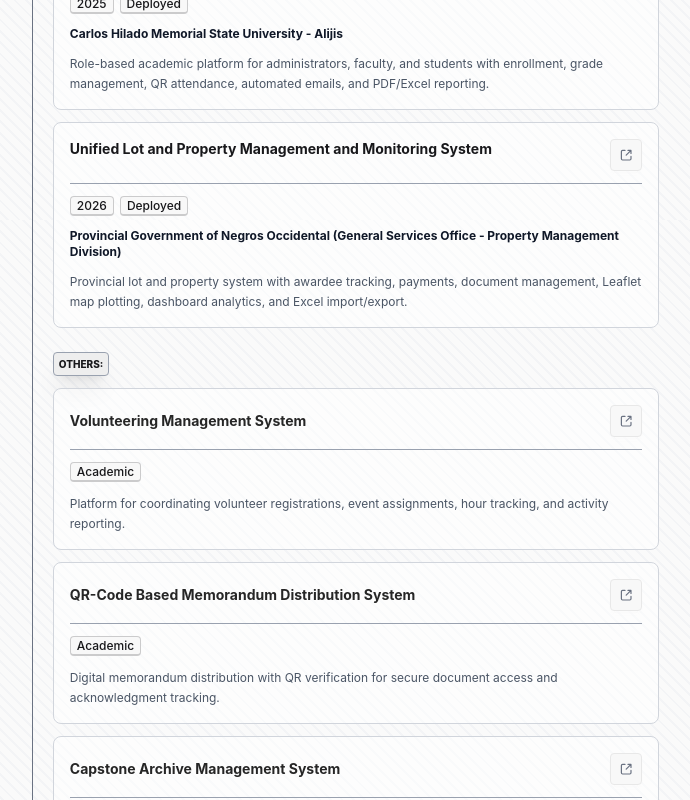
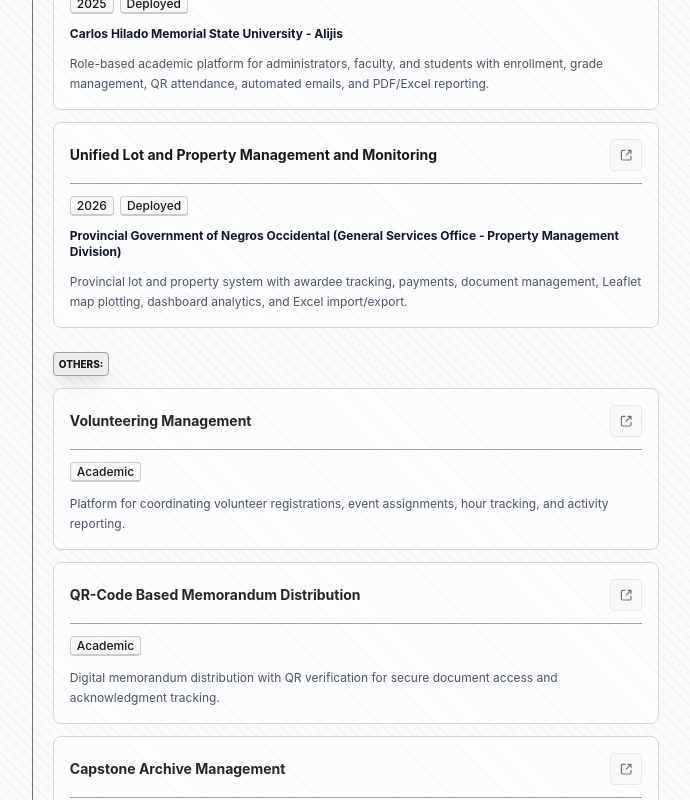
Before and after one commit to Jingjing-20/portfolio, a React (Vite) app: page / in a window 1280 px wide. Shown: the part 2180-2980 px from the top of the page, without its empty margins (525-1215 px from the left). Built offline with nearby package versions, Linux system fonts and the light colour scheme.

Commit message:
detailing v8

```diff
--- a/src/components/Projects.jsx
+++ b/src/components/Projects.jsx
@@ -161,7 +161,7 @@ export default function Projects() {
       beneficiary:
         'Provincial Government of Negros Occidental (General Services Office - Property Management Division)',
       title:
-        'Unified Lot and Property Management and Monitoring System',
+        'Unified Lot and Property Management and Monitoring ',
       summary:
         'Provincial lot and property system with awardee tracking, payments, document management, Leaflet map plotting, dashboard analytics, and Excel import/export.',
       description:
@@ -177,7 +177,7 @@ export default function Projects() {
         'Generated print-ready reports for official records.',
       ],
       images: [
-        { src: homePageImg, alt: 'Home Page', description: 'Main landing page displaying both Lot and Property Management System overview' },
+        { src: homePageImg, alt: 'Home Page', description: 'Main landing page displaying both Lot and Property Management overview' },
         { src: lotSigninImg, alt: 'Lot Signin Page', description: 'Page used to access lot management system' },
         { src: propertySigninImg, alt: 'Property Signin Page', description: 'Page used to access property management system' },
         { src: interactiveMappingImg, alt: 'Interactive Mapping', description: 'View all provincial lots on an interactive map. Track boundaries and check real-time status easily.' },
@@ -197,7 +197,7 @@ export default function Projects() {
   const otherProjects = [
     {
       id: 'project-volunteering',
-      title: 'Volunteering Management System',
+      title: 'Volunteering Management ',
       summary:
         'Platform for coordinating volunteer registrations, event assignments, hour tracking, and activity reporting.',
       description:
@@ -205,7 +205,7 @@ export default function Projects() {
     },
     {
       id: 'project-qr-memorandum',
-      title: 'QR-Code Based Memorandum Distribution System',
+      title: 'QR-Code Based Memorandum Distribution ',
       summary:
         'Digital memorandum distribution with QR verification for secure document access and acknowledgment tracking.',
       description:
@@ -213,7 +213,7 @@ export default function Projects() {
     },
     {
       id: 'project-capstone-archive',
-      title: 'Capstone Archive Management System',
+      title: 'Capstone Archive Management ',
       summary:
         'Archive and retrieval system for capstone projects with metadata search, file uploads, and role-based access.',
       description:
@@ -221,7 +221,7 @@ export default function Projects() {
     },
     {
       id: 'project-patient-appointment',
-      title: 'Patient Appointment System',
+      title: 'Patient Appointment ',
       summary:
         'Clinic scheduling system with patient registration, doctor availability, appointment booking, and status tracking.',
       description:
@@ -274,8 +274,8 @@ export default function Projects() {
           <ul className="list rounded-box gap-3">
             {recentProjectsData.map((project) => (
               <li key={project.id} className="border border-gray-300 hover:border-gray-400 hover:bg-base-300 hover:shadow-2xl transition-all duration-300 p-3 md:p-4 bg-white/50 rounded-box">
-                <div className="flex items-start justify-between gap-3">
-                  <div className="min-w-0 space-y-1">
+                <div className="flex items-center justify-between gap-3">
+                  <div className="min-w-0">
                     <h3 className="font-bold text-xs md:text-sm">
                       {project.title}
                     </h3>
@@ -314,8 +314,8 @@ export default function Projects() {
           <ul className="list rounded-box gap-3">
             {otherProjects.map((project) => (
               <li key={project.id} className="border border-gray-300 hover:border-gray-400 hover:bg-base-300 hover:shadow-2xl transition-all duration-300 p-3 md:p-4 bg-white/50 rounded-box">
-                <div className="flex items-start justify-between gap-3">
-                  <div className="min-w-0 self-center">
+                <div className="flex items-center justify-between gap-3">
+                  <div className="min-w-0">
                     <h3 className="font-bold text-xs md:text-sm text-neutral-800">{project.title}</h3>
                   </div>
                   <button
```
Also changed, not shown: src/components/Footer.jsx (+13 -13 lines).
